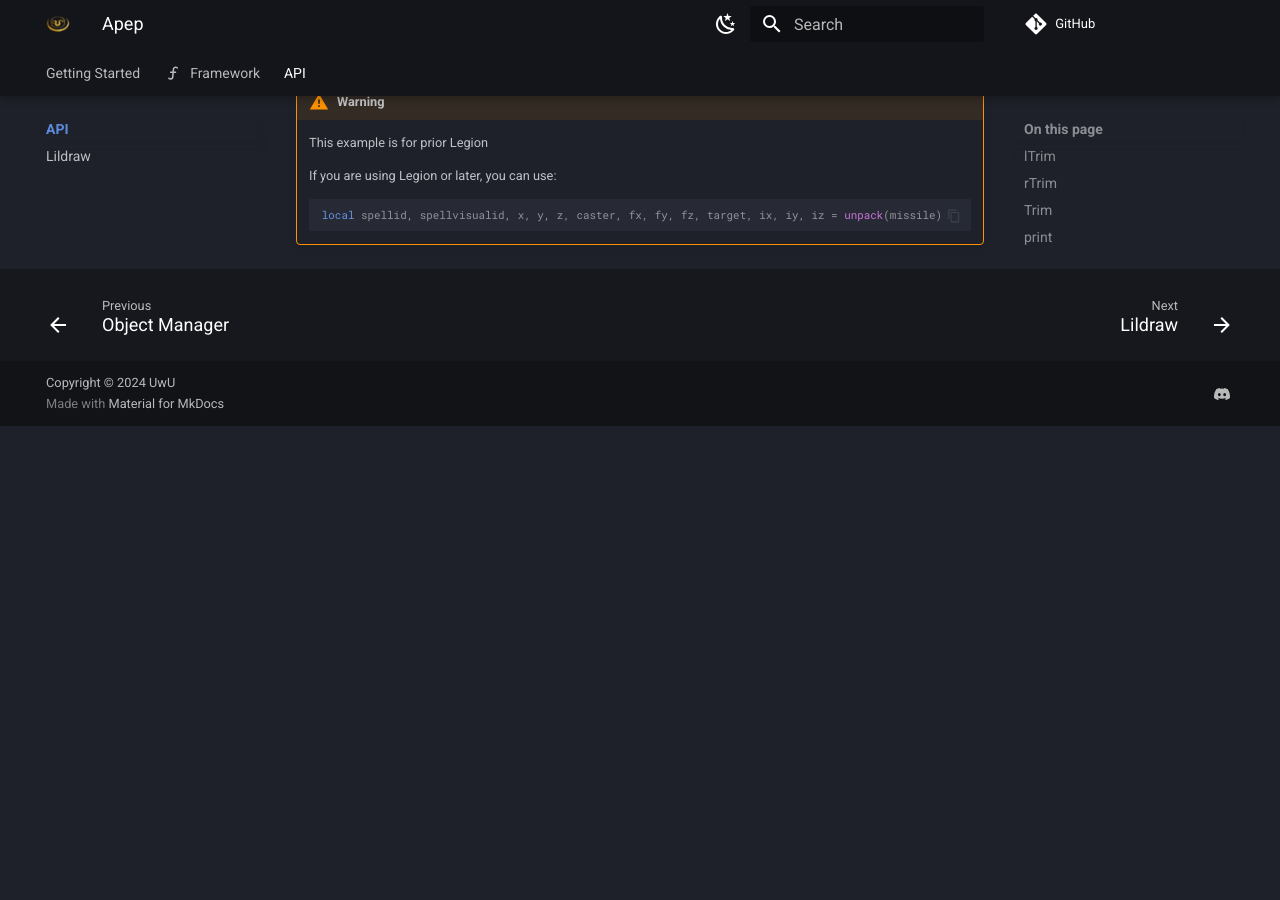
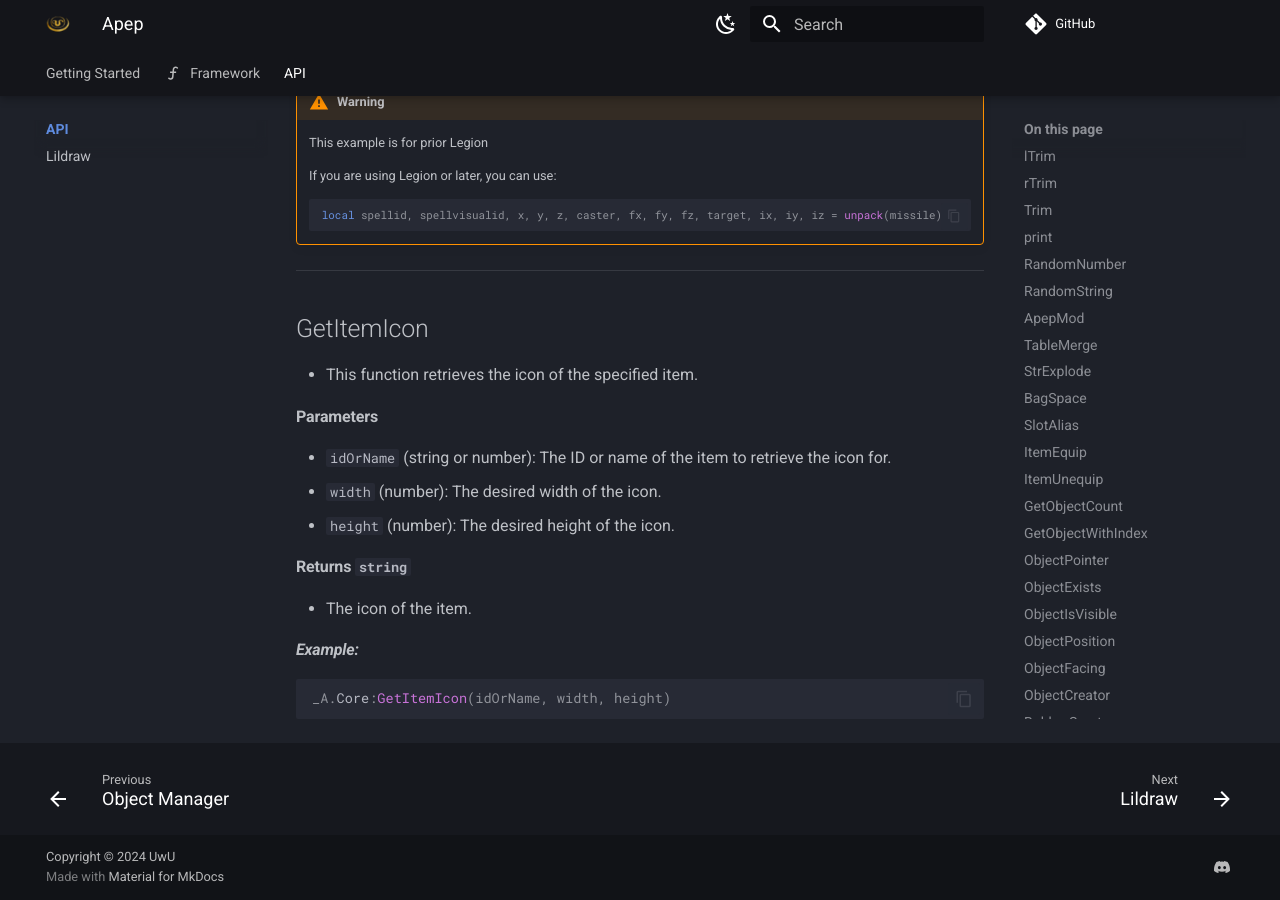
Before and after one commit to DimaSheiko/apep-docs, an MkDocs documentation site: the page built from docs/api/apep/index.md, in a window 1280 px wide and 900 px high, scrolled down 45146 px. Built offline with MkDocs 1.6.1 and Material for MkDocs 9.7.7, drawn with Linux system fonts in a browser that asks for light colours; comment, search, counter and statistics services are not loaded; before the commit the page ends 45572 px from its top, so only the background shows below that.

Commit message:
Add API documentation for the 'GetItemIcon' function

````diff
--- a/docs/api/apep/index.md
+++ b/docs/api/apep/index.md
@@ -2075,3 +2075,25 @@ end
     ```lua
     local spellid, spellvisualid, x, y, z, caster, fx, fy, fz, target, ix, iy, iz = unpack(missile)
     ```
+
+---
+
+## GetItemIcon
+
+-   This function retrieves the icon of the specified item.
+
+#### Parameters
+
+-   `idOrName` (string or number): The ID or name of the item to retrieve the icon for.
+-   `width` (number): The desired width of the icon.
+-   `height` (number): The desired height of the icon.
+
+#### Returns `string`
+
+-   The icon of the item.
+
+#### _Example:_
+
+```lua
+_A.Core:GetItemIcon(idOrName, width, height)
+```
````
